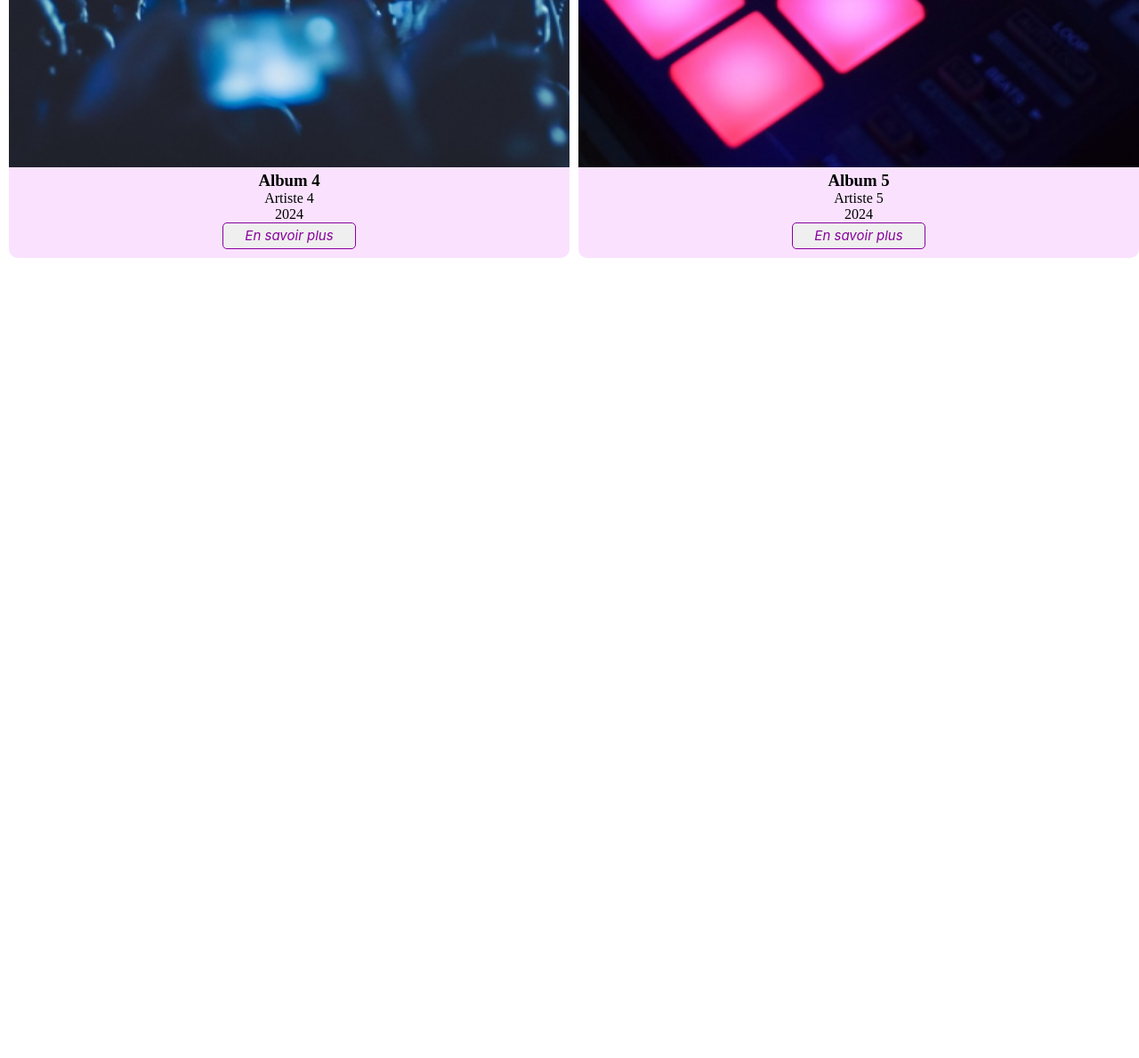
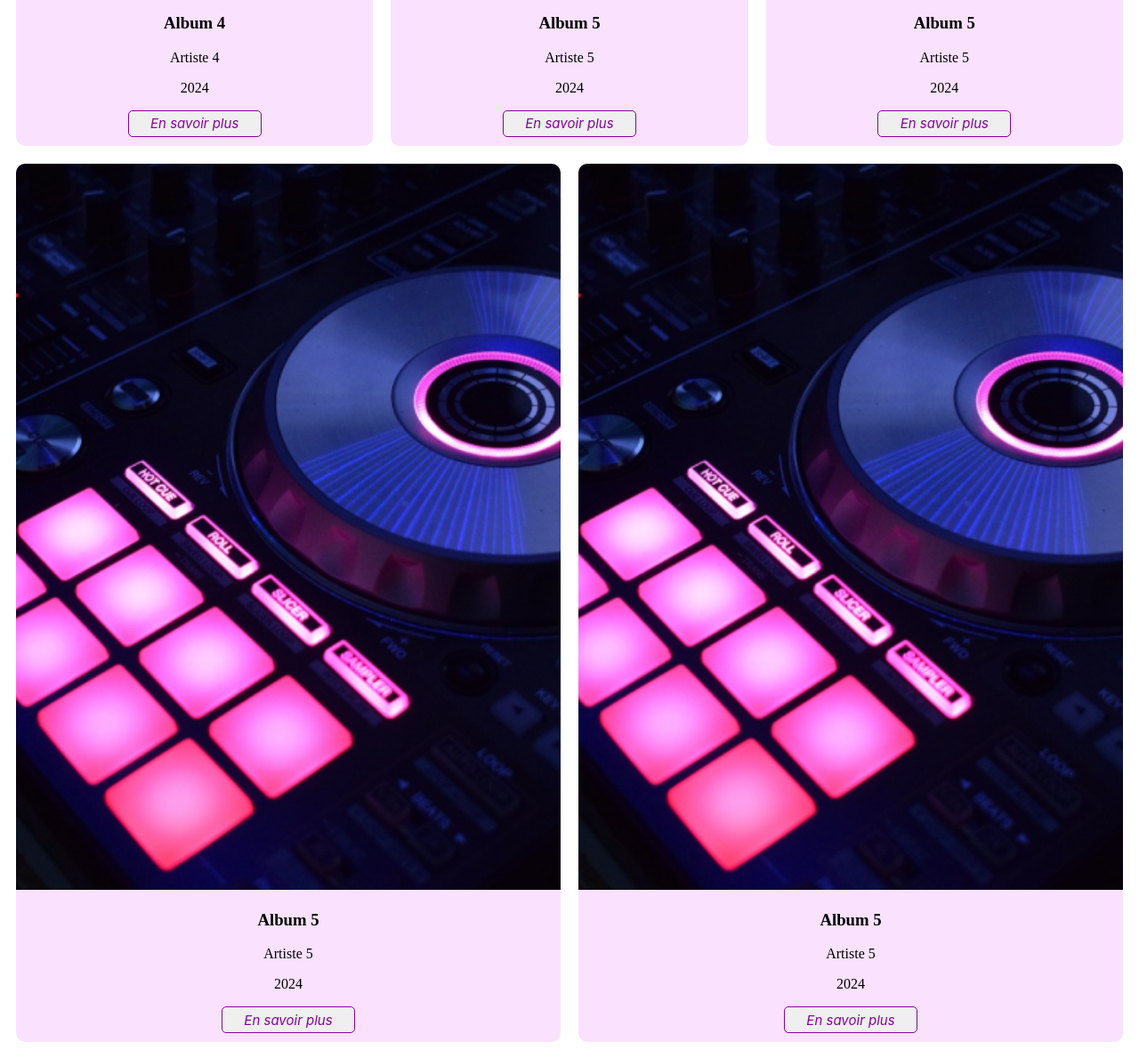
Before and after one commit to Nicolas-IIM/Introduction-html-css, a plain HTML site: page index.html in a window 1280 px wide. Shown: the part 1729-2918 px from the top of the page at 89% size. Before the commit the page ends 2019 px from the top, so only its background shows below. Drawn offline with Linux system fonts and the light colour scheme.

Commit message:
add 3 card
Signed-off-by: Nicolas-frnc <174860069+Nicolas-frnc@users.noreply.github.com>

```diff
--- a/css/style.css
+++ b/css/style.css
@@ -83,13 +83,12 @@ button:active {
     display: flex;
     justify-content: flex-start;
     flex-wrap: wrap;
-    flex-grow: 2;
+    flex-grow: 1;
 }
 
 .card-1, .card-2, .card-3, .card-4, .card-5 {
     background-color: #fae2ff;
-    margin-top: 10px;
-    margin-left: 10px;
+    margin: 10px;
     padding-bottom: 10px;
     border-radius: 10px;
     flex-grow: 1.5;
@@ -101,9 +100,3 @@ img {
     height: auto;
     border-radius: 10px 10px 0px 0px;
 }
-
-* {
-    box-sizing: border-box;
-    margin: 0;
-    padding: 0;
-}
--- a/index.html
+++ b/index.html
@@ -44,7 +44,6 @@
         </div>
     </section>
 </div>
-
 <div class="card">
     <div class="card-1">
         <div class="card-1-img">
@@ -107,6 +106,43 @@
             <button class="card-btn">En savoir plus</button>
         </div>
     </div>
+    <div class="card-5">
+        <div class="card-5-img">
+            <img src="image/img5.png">
+        </div>
+
+        <div class="cart5-info">
+            <h3>Album 5</h3>
+            <p>Artiste 5</p>
+            <p>2024</p>
+            <button class="card-btn">En savoir plus</button>
+        </div>
+    </div>
+    <div class="card-5">
+        <div class="card-5-img">
+            <img src="image/img5.png">
+        </div>
+
+        <div class="cart5-info">
+            <h3>Album 5</h3>
+            <p>Artiste 5</p>
+            <p>2024</p>
+            <button class="card-btn">En savoir plus</button>
+        </div>
+    </div>
+    <div class="card-5">
+        <div class="card-5-img">
+            <img src="image/img5.png">
+        </div>
+
+        <div class="cart5-info">
+            <h3>Album 5</h3>
+            <p>Artiste 5</p>
+            <p>2024</p>
+            <button class="card-btn">En savoir plus</button>
+        </div>
+    </div>
+
 
 </div>
 
```
